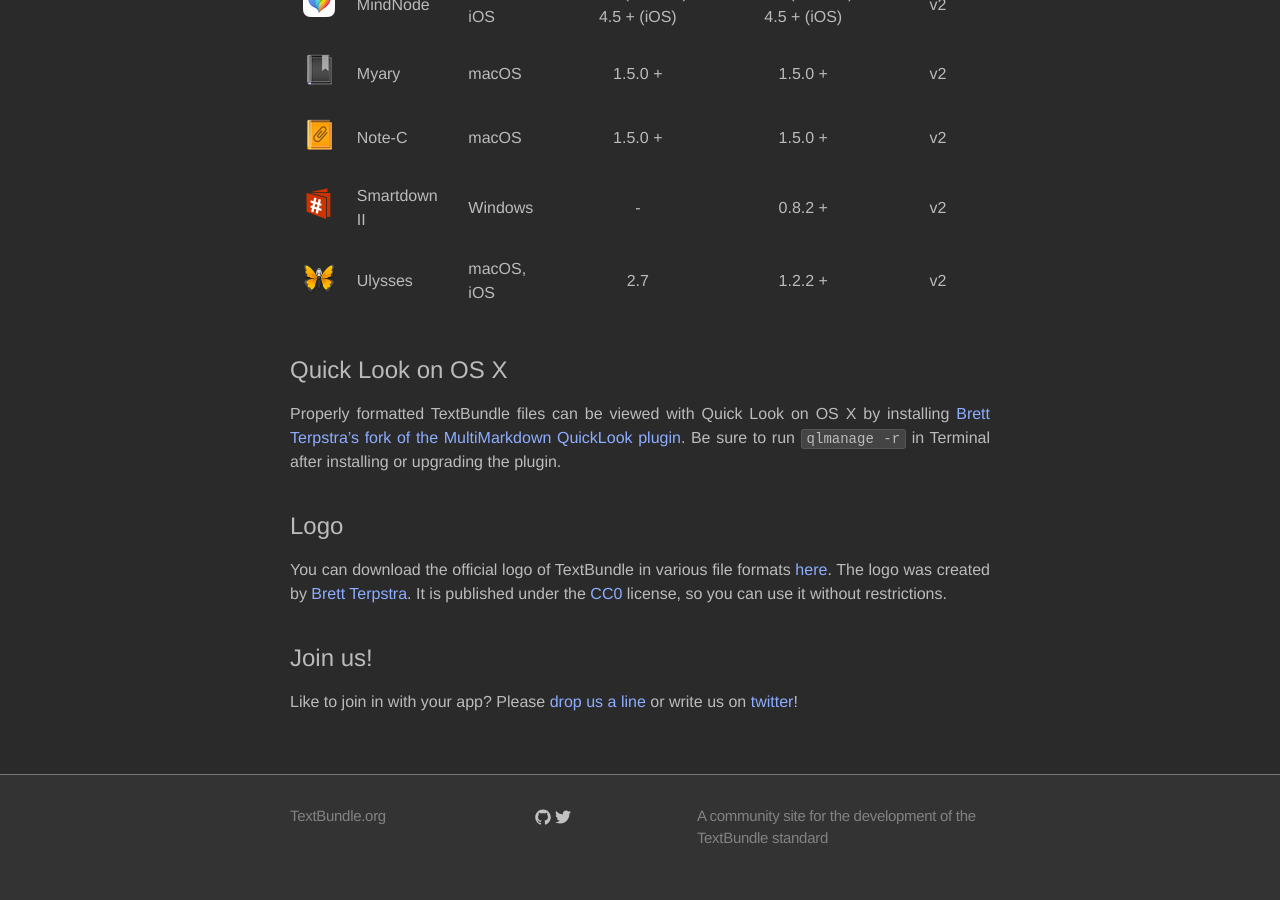
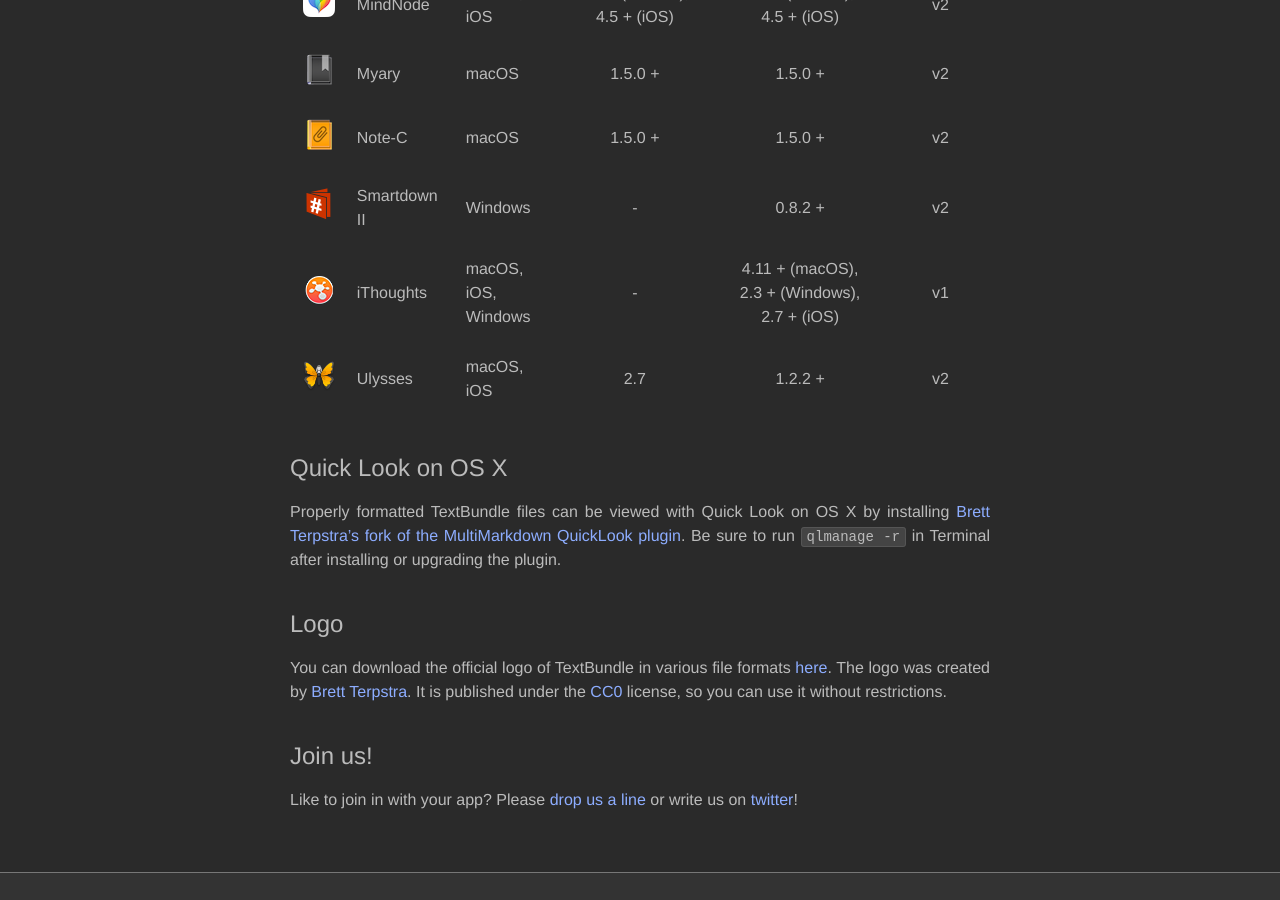
Before and after one commit to textbundle/textbundle.github.io, a Jekyll site: the page built from index.md, in a window 1280 px wide and 900 px high, scrolled down 1089 px. Built offline with Jekyll 4.4.1, drawn with Linux system fonts in a browser that asks for light colours.

Commit message:
Adding iThoughts

```diff
--- a/index.md
+++ b/index.md
@@ -89,6 +89,14 @@
 		<td class="appstandard">v2</td>
     </tr>
     <tr class="app">
+        <td class="appicon"><a href='http://www.toketaware.com/'><img src='images/apps/ithoughts.png' /></a></td>
+        <td class="appname"><a href='http://www.toketaware.com/'>iThoughts</a></td>
+       <td class="appos">macOS, iOS, Windows</td>
+        <td class="appreading">-</td>
+        <td class="appwriting">4.11&nbsp;+&nbsp;(macOS), 2.3&nbsp;+&nbsp;(Windows), 2.7&nbsp;+&nbsp;(iOS)</td>
+		<td class="appstandard">v1</td>
+    </tr>
+    <tr class="app">
         <td class="appicon"><a href='http://www.ulyssesapp.com'><img src='images/apps/ulysses.png' /></a></td>
         <td class="appname"><a href='http://www.ulyssesapp.com'>Ulysses</a></td>
        <td class="appos">macOS, iOS</td>
```
Also changed, not shown: images/apps/ithoughts.png (added), images/apps/ithoughts@2x.png (added).
